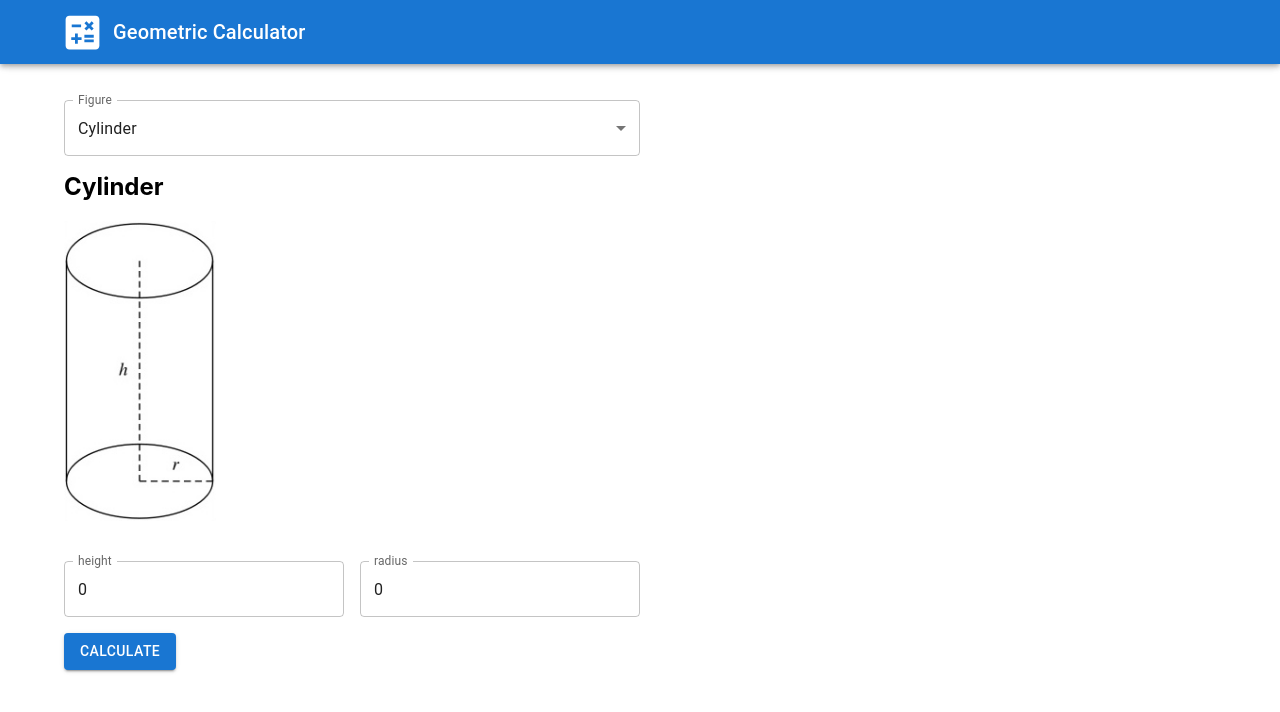
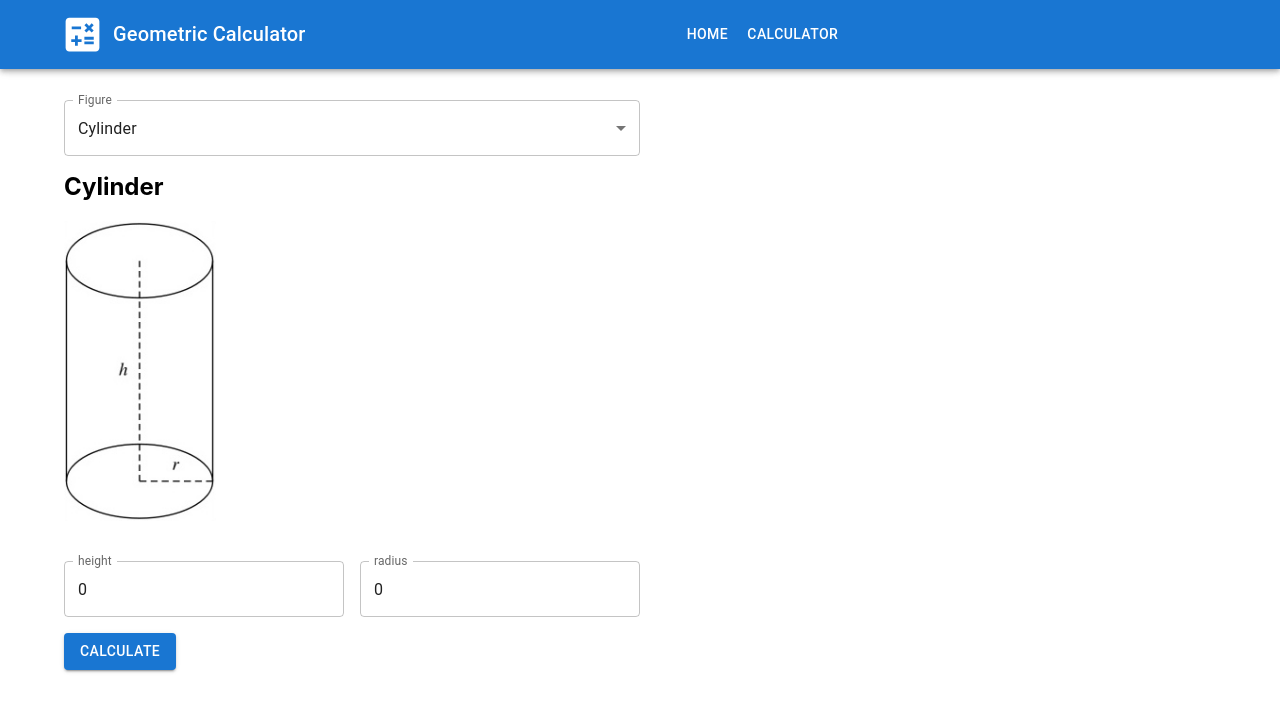
Before and after one commit to filipaniu/react-calculator, a React (Create React App) app: page / in a window 1280 px wide. Shown: the top 712 px of the page. Built offline with nearby package versions, Linux system fonts and the light colour scheme.

Commit message:
wp of menu in Toolbar

```diff
--- a/src/components/CalculatorAppBar.js
+++ b/src/components/CalculatorAppBar.js
@@ -3,8 +3,9 @@ import AppBar from '@mui/material/AppBar';
 import Toolbar from '@mui/material/Toolbar';
 import Typography from '@mui/material/Typography';
 import IconButton from '@mui/material/IconButton';
-import { Container } from '@mui/material';
+import {Box, Button, Container} from '@mui/material';
 import CalculateIcon from '@mui/icons-material/Calculate';
+
 
 export default function CalculatorAppBar() {
     return (
@@ -14,12 +15,27 @@ export default function CalculatorAppBar() {
                     edge="start"
                     color="inherit"
                     aria-label="menu">
-              <CalculateIcon sx={{fontSize:45}}/>
+                    <CalculateIcon sx={{fontSize: 45}}/>
                 </IconButton>
-            <Typography variant="h6"sx={{ flexGrow: 1 }}>
+                <Typography variant="h6" sx={{flexGrow: 1}}>
                     Geometric Calculator
                 </Typography>
+                <Box sx={{flexGrow: 1, display: {xs: 'none', md: 'flex'}}}>
+                    <Button onClick={(x) => {
+                        console.log(x)
+                    }}
+                            sx={{my: 2, color: 'white', display: 'block'}}>
+                        Home
+                    </Button>
+                    <Button onClick={(x) => {
+                        console.log(x)
+                    }}
+                            sx={{my: 2, color: 'white', display: 'block'}}>
+                        Calculator
+                    </Button>
+                </Box>
             </Toolbar>
         </AppBar>
+
     );
 }
```
Also changed, not shown: 1 other file (tests, documents, lock files or other folders). Lines whose indentation alone changed are shown as unchanged.
